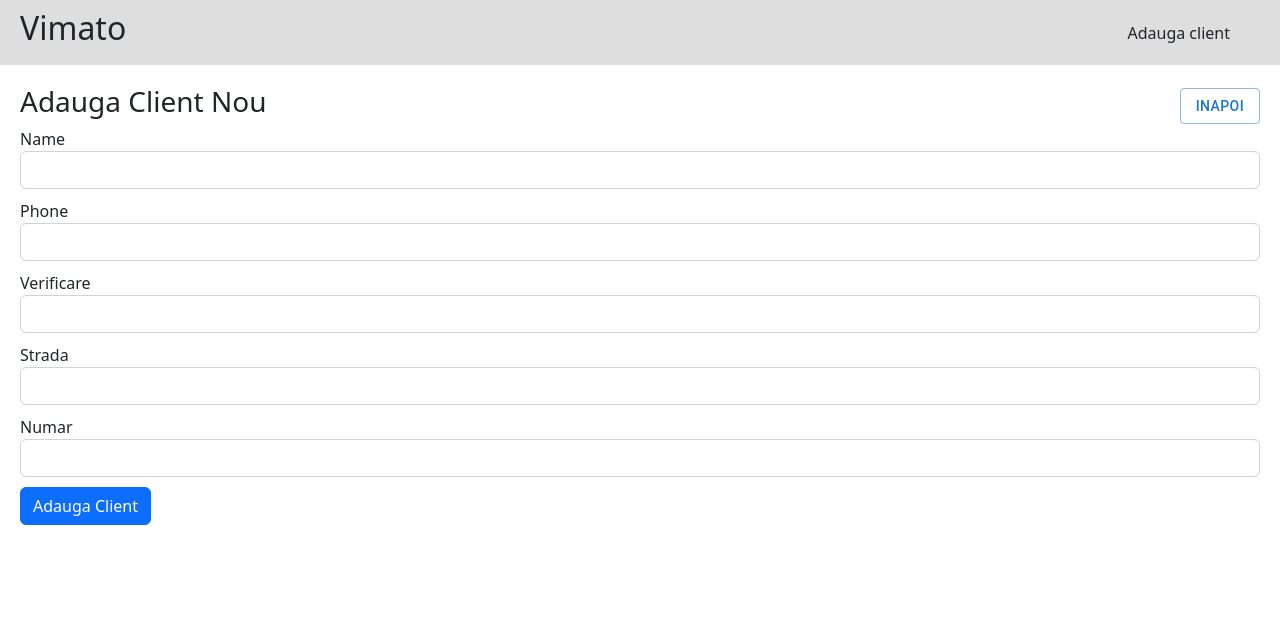
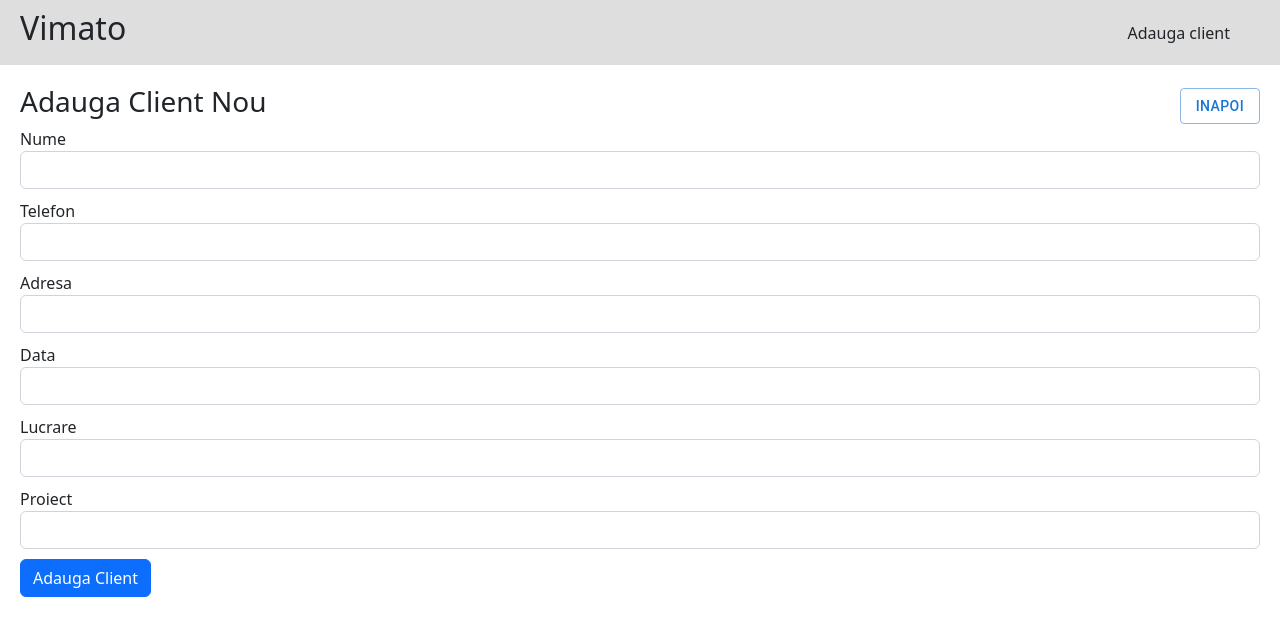
Before and after one commit to frank0170/mongoDB-customer-app, a React (Create React App) app: page /create in a window 1280 px wide. Shown: the top 636 px of the page. Built offline with nearby package versions, Linux system fonts and the light colour scheme.

Commit message:
fixed create

```diff
--- a/src/components/create.jsx
+++ b/src/components/create.jsx
@@ -4,11 +4,13 @@ import { Button } from "@mui/material";
 
 export default function Create() {
   const [form, setForm] = useState({
-   name: "",
-   phone: "",
-   verificare: "",
+    nume: "",
+    telefon: "",
+    Adresa: "",
+    Data: "",
+    Lucrare: "",
+    proiect: "",
     smsTrimis: false,
-   adresa: {strada: '', numar: ''}
   });
   const navigate = useNavigate();
 
@@ -32,18 +34,19 @@ export default function Create() {
         "Content-Type": "application/json",
       },
       body: JSON.stringify(newPerson),
-   })
-   .catch(error => {
+    }).catch((error) => {
       window.alert(error);
       return;
     });
 
     setForm({
-    name: "",
-    phone: "",
-    verificare: "",
+      nume: "",
+      telefon: "",
+      Adresa: "",
+      Data: "",
+      Lucrare: "",
+      proiect: "",
       smsTrimis: false,
-    adresa: {strada: '', numar: ''}
     });
     navigate("/");
   }
@@ -65,72 +68,83 @@ export default function Create() {
         </Button>
       </div>
       <form onSubmit={onSubmit}>
-
       <div className="form-group">
-         <label htmlFor="name">Name</label>
+          <label htmlFor="name">Nume</label>
           <input
             type="text"
             className="form-control"
             id="name"
-           value={form.name}
-           onChange={(e) => updateForm({ name: e.target.value })}
+            value={form.nume}
+            onChange={(e) => updateForm({ nume: e.target.value })}
           />
         </div>
+
         <div style={{ marginTop: "10px" }}>
-
           <div className="form-group">
-         <label htmlFor="position">Phone</label>
+            <label htmlFor="position">Telefon</label>
             <input
               type="text"
               className="form-control"
               id="position"
-           value={form.phone}
-           onChange={(e) => updateForm({ phone: e.target.value })}
-         />
-       </div>
-       </div>
-       <div style={{ marginTop: "10px" }}>
-
-       <div className="form-group">
-         <label htmlFor="position">Verificare</label>
-         <input
-           type="text"
-           className="form-control"
-           id="position"
-           value={form.verificare}
-           onChange={(e) => updateForm({ verificare: e.target.value })}
-         />
-       </div>
-       </div>
-       <div style={{ marginTop: "10px" }}>
-
-       <div className="form-group">
-         <label htmlFor="position">Strada</label>
-         <input
-           type="text"
-           className="form-control"
-           id="position"
-           value={form.adresa.strada}
-           onChange={(e) => updateForm({ strada: e.target.value })}
-         />
-       </div>
-       </div>
-       <div style={{ marginTop: "10px" }}>
-
-       <div className="form-group">
-         <label htmlFor="position">Numar</label>
-         <input
-           type="text"
-           className="form-control"
-           id="position"
-           value={form.adresa.numar}
-           onChange={(e) => updateForm({ numar: e.target.value })}
+              value={form.telefon}
+              onChange={(e) => updateForm({ telefon: e.target.value })}
             />
           </div>
         </div>
 
         <div style={{ marginTop: "10px" }}>
+          <div className="form-group">
+            <label htmlFor="position">Adresa</label>
+            <input
+              type="text"
+              className="form-control"
+              id="position"
+              value={form.Adresa}
+              onChange={(e) => updateForm({ Adresa: e.target.value })}
+            />
+          </div>
+        </div>
 
+        <div style={{ marginTop: "10px" }}>
+          <div className="form-group">
+            <label htmlFor="position">Data</label>
+            <input
+              type="text"
+              className="form-control"
+              id="position"
+              value={form.Data}
+              onChange={(e) => updateForm({ Data: e.target.value })}
+            />
+          </div>
+        </div>
+
+        <div style={{ marginTop: "10px" }}>
+          <div className="form-group">
+            <label htmlFor="position">Lucrare</label>
+            <input
+              type="text"
+              className="form-control"
+              id="position"
+              value={form.Lucrare}
+              onChange={(e) => updateForm({ Lucrare: e.target.value })}
+            />
+          </div>
+        </div>
+
+        <div style={{ marginTop: "10px" }}>
+          <div className="form-group">
+            <label htmlFor="position">Proiect</label>
+            <input
+              type="text"
+              className="form-control"
+              id="position"
+              value={form.proiect}
+              onChange={(e) => updateForm({ proiect: e.target.value })}
+            />
+          </div>
+        </div>
+
+        <div style={{ marginTop: "10px" }}>
           <div className="form-group">
             <input
               type="submit"
```
Also changed, not shown: src/server/routes/record.mjs (+6 -3 lines). Lines whose indentation alone changed are shown as unchanged.
